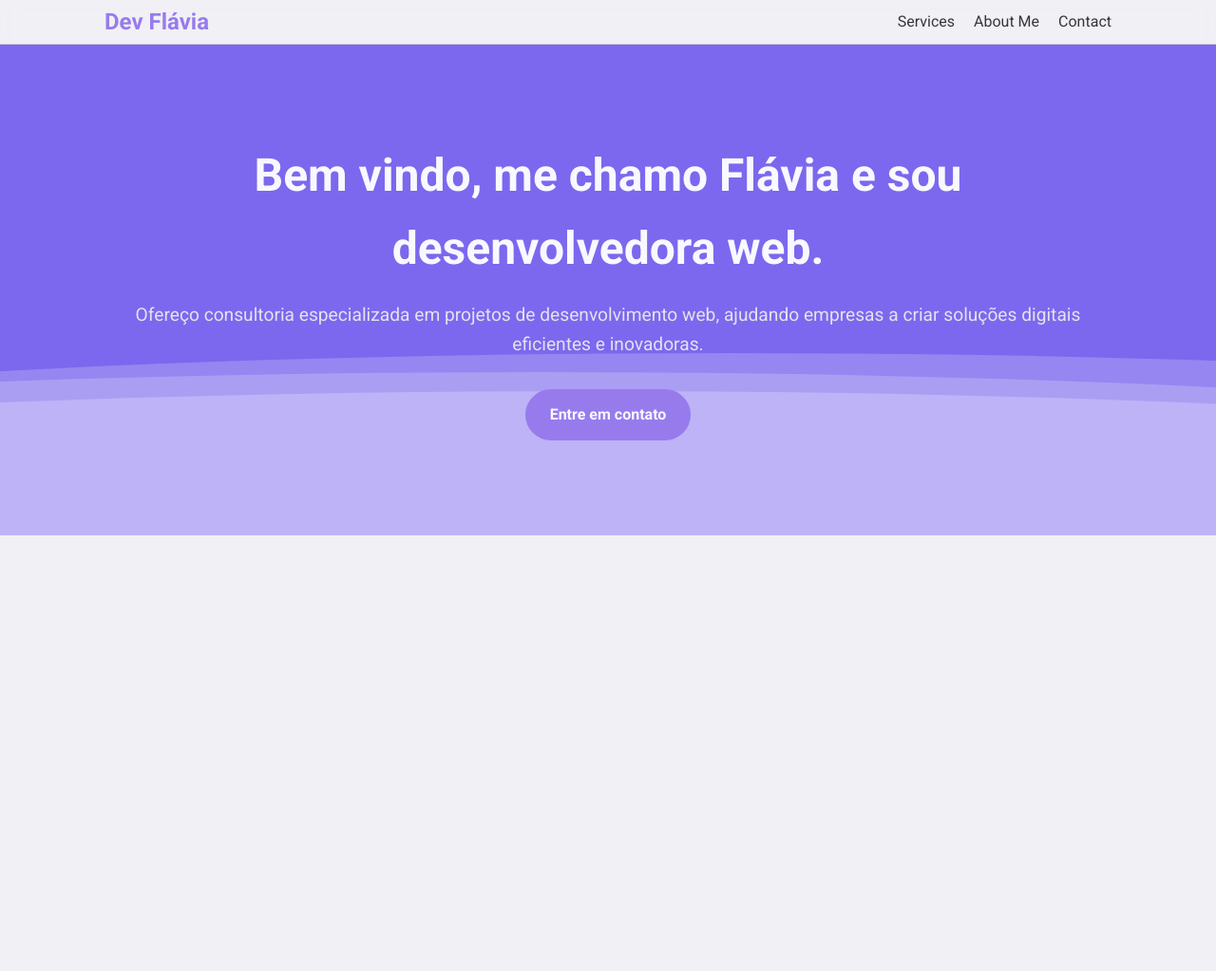
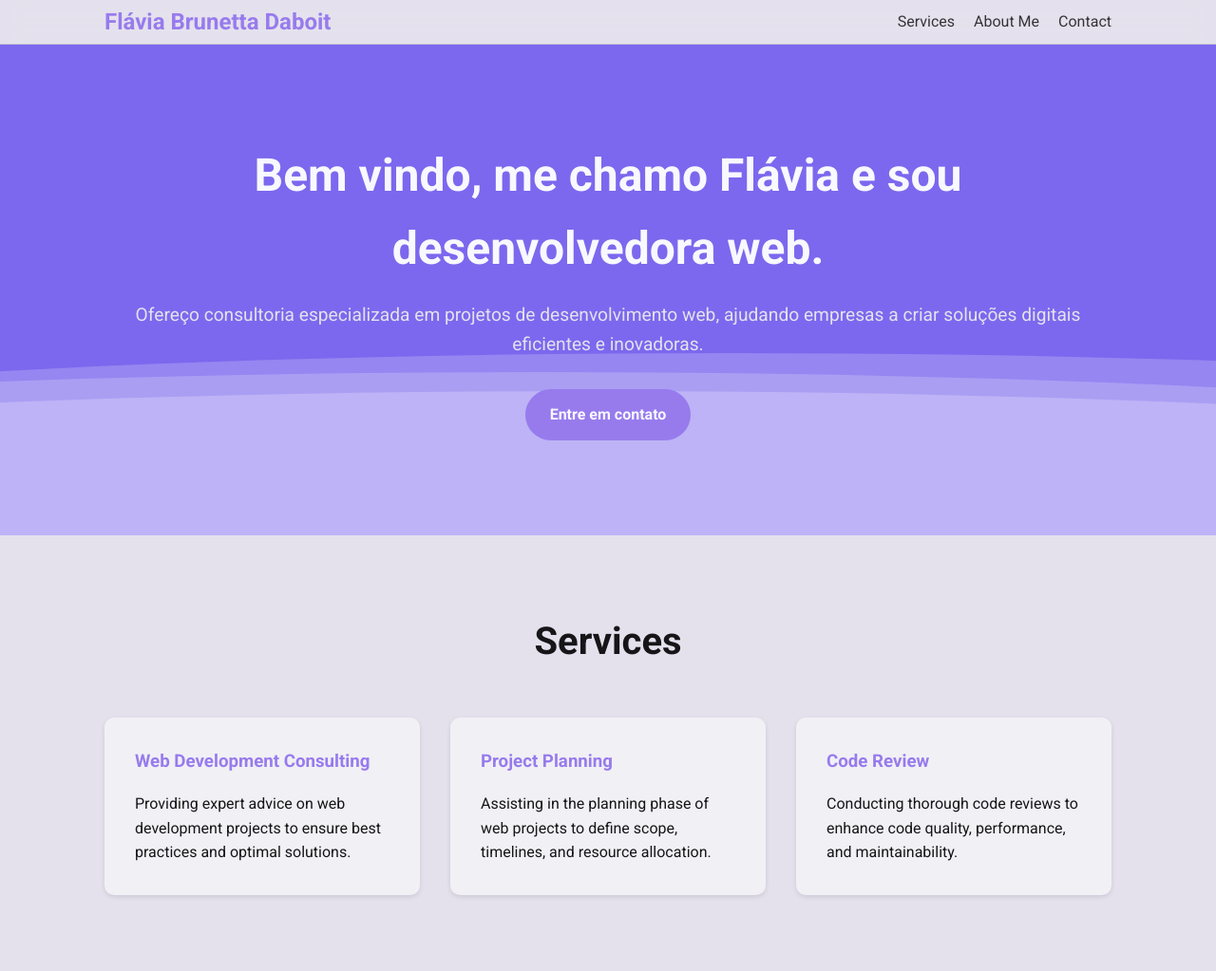
Before and after one commit to FlaviaBrunetta/landing-playground, a plain HTML site: page index.html in a window 1280 px wide. Shown: the whole page at 95% size. Before the commit the page ends 800 px from the top, so only its background shows below. Drawn offline with Linux system fonts and the light colour scheme.

Commit message:
Update logo title; Implement services section with cards

```diff
--- a/css/styles.css
+++ b/css/styles.css
@@ -20,7 +20,7 @@
 
 body {
     font-family: var(--font-family);
-    background-color: var(--light-cream-color);
+    background-color: var(--cream-color);
     color: var(--dark-color);
     line-height: 1.6;
 }
@@ -169,3 +169,28 @@ body {
     color: var(--accent-color);
     border: 2px solid --light-color;
 }
+
+.services {
+    padding: 80px 0;
+    text-align: center;
+}
+.services h2 {
+    font-size: 2.5rem;
+    margin-bottom: 3rem;
+}
+.services-grid {
+    display: grid;
+    grid-template-columns: repeat(auto-fit, minmax(300px, 1fr));
+    gap: 2rem;
+    text-align: left;
+}
+.service-card {
+    background-color: var(--light-cream-color);
+    padding: 2rem;
+    border-radius: 10px;
+    box-shadow: 0 2px 5px rgba(0, 0, 0, 0.1);
+}
+.service-card h3 {
+    margin-bottom: 1rem;
+    color: var(--accent-color);
+}
--- a/index.html
+++ b/index.html
@@ -13,7 +13,7 @@
 <body>
     <header class="main-header">
         <div class="container">
-            <h1 class="logo">Dev Flávia</h1>
+            <h1 class="logo">Flávia Brunetta Daboit</h1>
             <nav class="main-nav">
                 <ul>
                     <li><a href="#services">Services</a></li>
@@ -41,6 +41,25 @@
             <div class="wave"></div>
             <div class="wave"></div>
         </section>
+        <section id="services" class="services">
+            <div class="container">
+                <h2>Services</h2>
+                <div class="services-grid">
+                    <div class="service-card">
+                        <h3>Web Development Consulting</h3>
+                        <p>Providing expert advice on web development projects to ensure best practices and optimal solutions.</p>
+                    </div>
+                    <div class="service-card">
+                        <h3>Project Planning</h3>
+                        <p>Assisting in the planning phase of web projects to define scope, timelines, and resource allocation.</p>
+                    </div>
+                    <div class="service-card">
+                        <h3>Code Review</h3>
+                        <p>Conducting thorough code reviews to enhance code quality, performance, and maintainability.</p>
+                    </div>
+                </div>
+            </div>
+        </section>
     </main>
 </body>
 </html>
```
